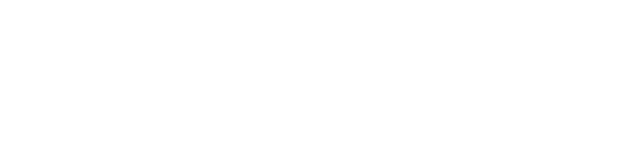
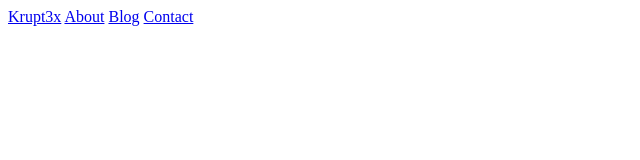
Before and after one commit to krupt3x/portfolio, a website: page index.html in a window 1280 px wide. Shown: the whole page, without its empty margins (0-640 px from the left). Drawn offline with Linux system fonts and the light colour scheme.

Commit message:
create the navbar haven't styled it yet

```diff
--- a/index.html
+++ b/index.html
@@ -4,6 +4,17 @@
     <meta charset="UTF-8" />
     <meta name="viewport" content="width=device-width, initial-scale=1.0" />
     <title>Krupt3x</title>
+    <link rel="stylesheet" href="./styles/style.css" />
+    <script src="./main.js" defer></script>
   </head>
-  <body></body>
+  <body>
+    <header>
+      <nav>
+        <a href="#home">Krupt3x</a>
+        <a href="#about">About</a>
+        <a href="#blog">Blog</a>
+        <a href="#contact">Contact</a>
+      </nav>
+    </header>
+  </body>
 </html>
```
